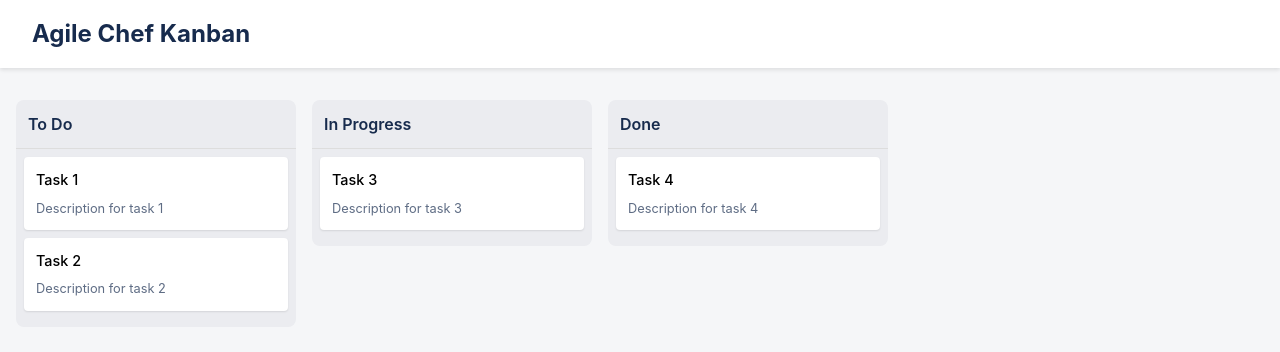
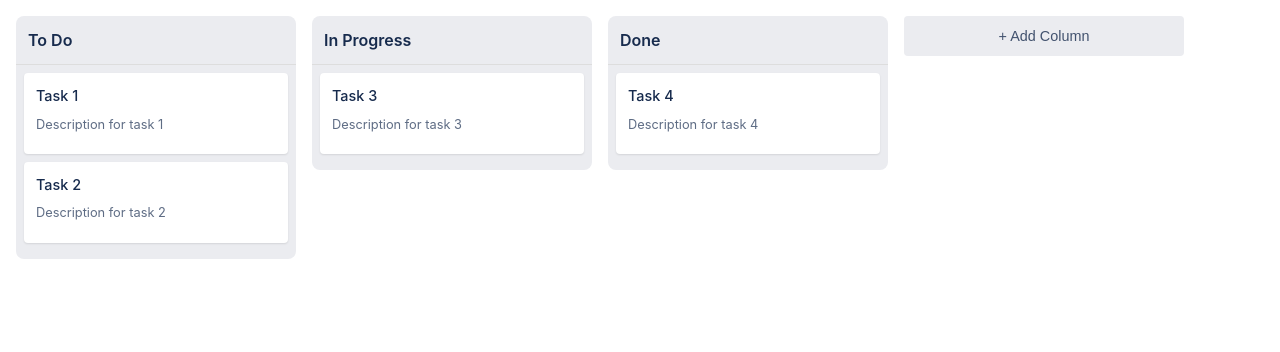
Before and after one commit to flehmenlips/AgileChef, a React (Vite) app: page / in a window 1280 px wide. Shown: the top 352 px of the page. Built offline with nearby package versions, Linux system fonts and the light colour scheme.

Commit message:
Initial commit: Working Kanban board with drag-and-drop functionality

```diff
--- a/src/App.tsx
+++ b/src/App.tsx
@@ -1,14 +1,39 @@
 import React from 'react';
-import Board from './components/Board';
+import { DropResult } from '@hello-pangea/dnd';
+import KanbanBoard from './components/KanbanBoard/KanbanBoard';
+import { useBoardStore } from './store/boardStore';
 import styles from './App.module.css';
 
 const App: React.FC = () => {
+  const { columns, moveCard, addColumn } = useBoardStore();
+
+  const handleDragEnd = (result: DropResult) => {
+    const { source, destination } = result;
+
+    if (!destination) return;
+
+    if (
+      source.droppableId === destination.droppableId &&
+      source.index === destination.index
+    ) {
+      return;
+    }
+
+    moveCard(
+      source.droppableId,
+      destination.droppableId,
+      source.index,
+      destination.index
+    );
+  };
+
   return (
-    <div className={styles.container}>
-      <header className={styles.header}>
-        <h1>Agile Chef Kanban</h1>
-      </header>
-      <Board />
+    <div className={styles.app}>
+      <KanbanBoard
+        columns={columns}
+        onDragEnd={handleDragEnd}
+        onAddColumn={addColumn}
+      />
     </div>
   );
 };
--- a/src/components/KanbanBoard/KanbanBoard.module.css
+++ b/src/components/KanbanBoard/KanbanBoard.module.css
@@ -2,11 +2,83 @@
   display: flex;
   gap: 1rem;
   padding: 1rem;
-  min-height: calc(100vh - 100px);
-  overflow-x: auto;
+  height: calc(100vh - 100px);
+  overflow: auto;
+  align-items: flex-start;
 }
 
 .columnWrapper {
   flex: 0 0 auto;
   min-width: 280px;
 }
+
+.newColumn {
+  background-color: #ebecf0;
+  border-radius: 8px;
+  padding: 1rem;
+  min-width: 280px;
+  max-width: 280px;
+}
+
+.columnInput {
+  width: 100%;
+  padding: 8px;
+  border: 2px solid #dfe1e6;
+  border-radius: 4px;
+  margin-bottom: 8px;
+  font-size: 1rem;
+}
+
+.columnInput:focus {
+  border-color: #0052cc;
+  outline: none;
+}
+
+.buttonGroup {
+  display: flex;
+  gap: 8px;
+}
+
+.addButton,
+.cancelButton,
+.addColumnButton {
+  padding: 8px 12px;
+  border-radius: 4px;
+  border: none;
+  cursor: pointer;
+  font-weight: 500;
+  transition: background-color 0.2s ease;
+}
+
+.addButton {
+  background-color: #0052cc;
+  color: white;
+}
+
+.addButton:hover {
+  background-color: #0047b3;
+}
+
+.cancelButton {
+  background-color: #dfe1e6;
+  color: #42526e;
+}
+
+.cancelButton:hover {
+  background-color: #c1c7d0;
+}
+
+.addColumnButton {
+  background-color: #ebecf0;
+  color: #42526e;
+  width: 100%;
+  height: 40px;
+  display: flex;
+  align-items: center;
+  justify-content: center;
+  font-size: 0.9rem;
+}
+
+.addColumnButton:hover {
+  background-color: #dfe1e6;
+}
--- a/src/components/KanbanBoard/KanbanBoard.tsx
+++ b/src/components/KanbanBoard/KanbanBoard.tsx
@@ -1,5 +1,5 @@
-import React from 'react';
-import { DragDropContext, DropResult } from 'react-beautiful-dnd';
+import React, { useState } from 'react';
+import { DragDropContext, DropResult } from '@hello-pangea/dnd';
 import { KanbanColumn as Column } from '../../types/kanban';
 import KanbanColumn from './KanbanColumn';
 import styles from './KanbanBoard.module.css';
@@ -7,12 +7,33 @@ import styles from './KanbanBoard.module.css';
 interface KanbanBoardProps {
   columns: Column[];
   onDragEnd: (result: DropResult) => void;
+  onAddColumn: (title: string) => void;
 }
 
-const KanbanBoard: React.FC<KanbanBoardProps> = ({ columns, onDragEnd }) => {
+const KanbanBoard: React.FC<KanbanBoardProps> = ({ columns, onDragEnd, onAddColumn }) => {
+  const [isAdding, setIsAdding] = useState(false);
+  const [newColumnTitle, setNewColumnTitle] = useState('');
+
   const handleDragEnd = (result: DropResult) => {
     if (!result.destination) return;
     onDragEnd(result);
+  };
+
+  const handleAddColumn = () => {
+    if (newColumnTitle.trim()) {
+      onAddColumn(newColumnTitle.trim());
+      setNewColumnTitle('');
+      setIsAdding(false);
+    }
+  };
+
+  const handleKeyPress = (e: React.KeyboardEvent) => {
+    if (e.key === 'Enter') {
+      handleAddColumn();
+    } else if (e.key === 'Escape') {
+      setIsAdding(false);
+      setNewColumnTitle('');
+    }
   };
 
   return (
@@ -26,6 +47,33 @@ const KanbanBoard: React.FC<KanbanBoardProps> = ({ columns, onDragEnd }) => {
             />
           </div>
         ))}
+        <div className={styles.columnWrapper}>
+          {isAdding ? (
+            <div className={styles.newColumn}>
+              <input
+                type="text"
+                value={newColumnTitle}
+                onChange={(e) => setNewColumnTitle(e.target.value)}
+                onKeyDown={handleKeyPress}
+                placeholder="Enter column title..."
+                autoFocus
+                className={styles.columnInput}
+              />
+              <div className={styles.buttonGroup}>
+                <button onClick={handleAddColumn} className={styles.addButton}>
+                  Add Column
+                </button>
+                <button onClick={() => setIsAdding(false)} className={styles.cancelButton}>
+                  Cancel
+                </button>
+              </div>
+            </div>
+          ) : (
+            <button onClick={() => setIsAdding(true)} className={styles.addColumnButton}>
+              + Add Column
+            </button>
+          )}
+        </div>
       </div>
     </DragDropContext>
   );
--- a/src/components/KanbanBoard/KanbanCard/index.tsx
+++ b/src/components/KanbanBoard/KanbanCard/index.tsx
@@ -1,5 +1,5 @@
 import React from 'react';
-import { Draggable } from 'react-beautiful-dnd';
+import { Draggable } from '@hello-pangea/dnd';
 import { KanbanCard as CardType } from '../../../types/kanban';
 import styles from './KanbanCard.module.css';
 
--- a/src/components/KanbanBoard/KanbanColumn/KanbanColumn.module.css
+++ b/src/components/KanbanBoard/KanbanColumn/KanbanColumn.module.css
@@ -4,7 +4,6 @@
   min-width: 280px;
   max-width: 280px;
   height: fit-content;
-  max-height: calc(100vh - 100px);
   display: flex;
   flex-direction: column;
 }
@@ -35,7 +34,6 @@
 .cardList {
   padding: 8px;
   flex-grow: 1;
-  overflow-y: auto;
 }
 
 .cardList::-webkit-scrollbar {
--- a/src/components/KanbanBoard/KanbanColumn/index.tsx
+++ b/src/components/KanbanBoard/KanbanColumn/index.tsx
@@ -1,5 +1,5 @@
 import React from 'react';
-import { Droppable } from 'react-beautiful-dnd';
+import { Droppable } from '@hello-pangea/dnd';
 import { KanbanColumn as ColumnType } from '../../../types/kanban';
 import KanbanCard from '../KanbanCard';
 import styles from './KanbanColumn.module.css';
--- a/src/store/boardStore.ts
+++ b/src/store/boardStore.ts
@@ -17,6 +17,7 @@ interface BoardState {
   columns: Column[];
   addCard: (columnId: string, title: string, description?: string) => void;
   moveCard: (sourceColId: string, destColId: string, sourceIndex: number, destIndex: number) => void;
+  addColumn: (title: string) => void;
 }
 
 const initialColumns: Column[] = [
@@ -76,4 +77,15 @@ export const useBoardStore = create<BoardState>((set: SetState) => ({
 
       return { columns: newColumns };
     }),
+  addColumn: (title: string) =>
+    set((state) => ({
+      columns: [
+        ...state.columns,
+        {
+          id: uuid(),
+          title,
+          cards: [],
+        },
+      ],
+    })),
 }));
--- a/vite.config.ts
+++ b/vite.config.ts
@@ -5,6 +5,15 @@ export default defineConfig({
   plugins: [react()],
   server: {
     port: 3000,
-    open: true
+    open: true,
+    hmr: {
+      overlay: true,
+      protocol: 'ws',
+      host: 'localhost',
+      port: 3000
+    },
+    watch: {
+      usePolling: true
+    }
   }
 });
```
Also changed, not shown: 1 other file (tests, documents, lock files or other folders).
